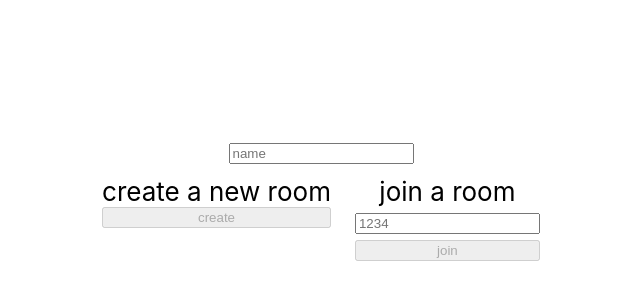
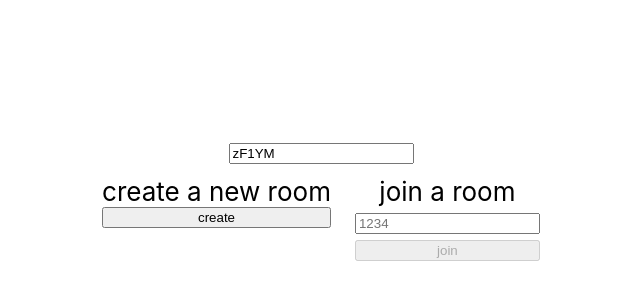
Before and after one commit to martellaj/myapp-client, a React (Create React App) app: page / in a window 1280 px wide. Shown: the part 198-498 px from the top of the page, without its empty margins (319-959 px from the left). Built offline with nearby package versions, Linux system fonts and the light colour scheme; no server answers.

Commit message:
adds fake name generator

```diff
--- a/src/App.js
+++ b/src/App.js
@@ -8,7 +8,7 @@
 function App() {
   const [gameState, setGameState] = useState("pre"); // pre, in, post
   const [isLeader, setIsLeader] = useState(false);
-  const [name, setName] = useState("");
+  const [name, setName] = useState(getName());
   const [pad, setPad] = useState(null);
   const [players, setPlayers] = useState([]);
   const [roomCode, setRoomCode] = useState(0);
@@ -91,4 +91,15 @@
   );
 }
 
+function getName() {
+  var result = "";
+  var characters =
+    "ABCDEFGHIJKLMNOPQRSTUVWXYZabcdefghijklmnopqrstuvwxyz0123456789";
+  var charactersLength = characters.length;
+  for (var i = 0; i < 5; i++) {
+    result += characters.charAt(Math.floor(Math.random() * charactersLength));
+  }
+  return result;
+}
+
 export default App;
```
